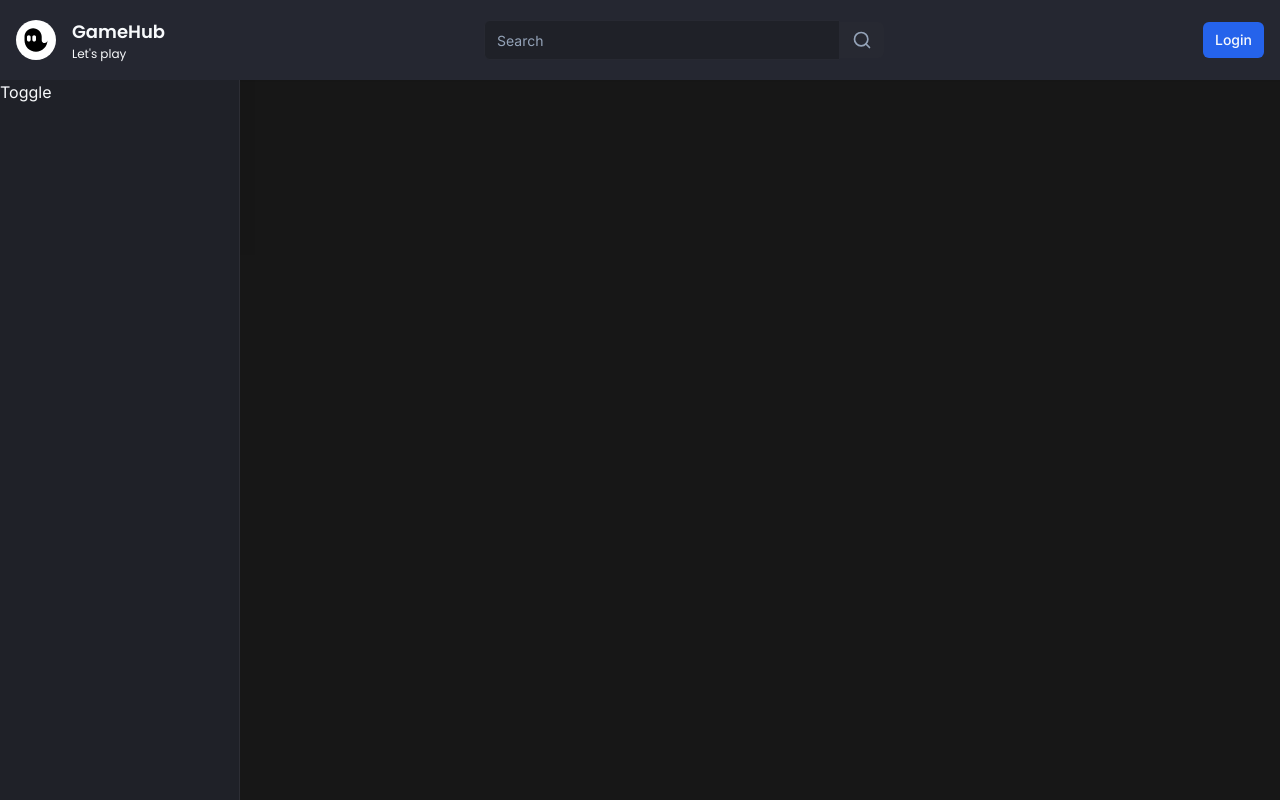
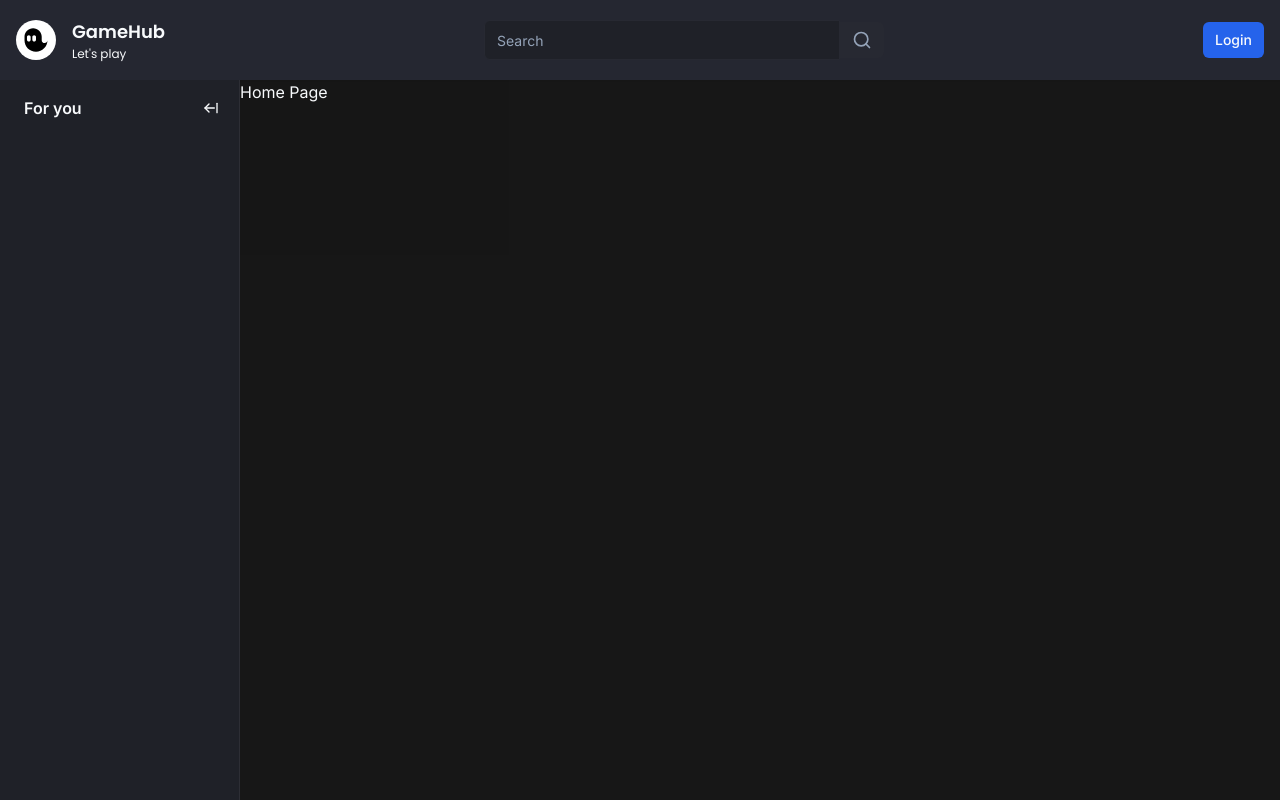
Before and after one commit to RoyDust/my-twitch, a Next.js app: page / in a window 1280 px wide. Built offline with nearby package versions, Linux system fonts and the light colour scheme; no server answers.

Commit message:
feat: 新增左侧面板缩放

```diff
--- /dev/null
+++ b/app/(browse)/(home)/_components/container.tsx
@@ -0,0 +1,31 @@
+"use client";
+
+import { cn } from "@/lib/utils";
+import { useSidebar } from "@/store/use-sidebar";
+import { useEffect } from "react";
+import { useMediaQuery } from "usehooks-ts";
+
+interface ContainerProps {
+  children: React.ReactNode;
+}
+
+export const Container = ({ children }: ContainerProps) => {
+  const matches = useMediaQuery("(max-width: 1024px)");
+  const { collapsed, onCollapsed, onExpand } = useSidebar((state) => state);
+
+  useEffect(() => {
+    if (matches) {
+      onCollapsed();
+    } else {
+      onExpand();
+    }
+  }, [matches, onCollapsed, onExpand]);
+
+  return (
+    <div
+      className={cn("flex-1", collapsed ? "ml-[70px]" : "ml-[70px] lg:ml-60")}
+    >
+      {children}
+    </div>
+  );
+};
--- a/app/(browse)/(home)/_components/sidebar/toggle.tsx
+++ b/app/(browse)/(home)/_components/sidebar/toggle.tsx
@@ -1,7 +1,42 @@
+"use client";
+import { Button } from "@/components/ui/button";
+import { useSidebar } from "@/store/use-sidebar";
+import { ArrowLeftFromLine, ArrowRightFromLine } from "lucide-react";
 import React, { memo } from "react";
+import { Hint } from "@/components/hint";
 
 const Toggle = () => {
-  return <div>Toggle</div>;
+  const { collapsed, onExpand, onCollapsed } = useSidebar((state) => state);
+
+  const label = collapsed ? "Expand" : "Collapse";
+
+  return (
+    <>
+      {collapsed && (
+        <div className=" mb-4 hidden w-full items-center justify-center pt-4 lg:flex">
+          <Hint label={label} side="right" asChild>
+            <Button onClick={onExpand} variant="ghost" className=" h-auto p-2">
+              <ArrowRightFromLine className=" h-4 w-4" />
+            </Button>
+          </Hint>
+        </div>
+      )}
+      {!collapsed && (
+        <div className=" mb-2 flex w-full items-center p-3 pl-6">
+          <p className=" font-semibold text-primary">For you</p>
+          <Hint label={label} side="right" asChild>
+            <Button
+              className=" ml-auto h-auto p-2"
+              variant="ghost"
+              onClick={onCollapsed}
+            >
+              <ArrowLeftFromLine className=" h-4 w-4" />
+            </Button>
+          </Hint>
+        </div>
+      )}
+    </>
+  );
 };
 
 export default Toggle;
--- a/app/(browse)/(home)/layout.tsx
+++ b/app/(browse)/(home)/layout.tsx
@@ -1,3 +1,4 @@
+import { Container } from "./_components/container";
 import Navbar from "./_components/navbar";
 import Sidebar from "./_components/sidebar";
 
@@ -7,7 +8,7 @@
       <Navbar />
       <div className=" flex h-full pt-20">
         <Sidebar />
-        {children}
+        <Container>{children}</Container>
       </div>
     </>
   );
--- /dev/null
+++ b/components/hint.tsx
@@ -0,0 +1,37 @@
+import {
+  Tooltip,
+  TooltipContent,
+  TooltipProvider,
+  TooltipTrigger,
+} from "./ui/tooltip";
+
+interface HintProps {
+  label: string;
+  children: React.ReactNode;
+  asChild?: boolean;
+  side?: "left" | "right" | "top" | "bottom";
+  align?: "start" | "end" | "center";
+}
+
+export const Hint = ({
+  label,
+  children,
+  asChild,
+  side = "right",
+  align = "start",
+}: HintProps) => {
+  return (
+    <TooltipProvider>
+      <Tooltip delayDuration={0}>
+        <TooltipTrigger asChild={asChild}>{children}</TooltipTrigger>
+        <TooltipContent
+          className=" bg-white text-black"
+          side={side}
+          align={align}
+        >
+          <p className=" font-semibold">{label}</p>
+        </TooltipContent>
+      </Tooltip>
+    </TooltipProvider>
+  );
+};
--- /dev/null
+++ b/components/ui/tooltip.tsx
@@ -0,0 +1,30 @@
+"use client"
+
+import * as React from "react"
+import * as TooltipPrimitive from "@radix-ui/react-tooltip"
+
+import { cn } from "@/lib/utils"
+
+const TooltipProvider = TooltipPrimitive.Provider
+
+const Tooltip = TooltipPrimitive.Root
+
+const TooltipTrigger = TooltipPrimitive.Trigger
+
+const TooltipContent = React.forwardRef<
+  React.ElementRef<typeof TooltipPrimitive.Content>,
+  React.ComponentPropsWithoutRef<typeof TooltipPrimitive.Content>
+>(({ className, sideOffset = 4, ...props }, ref) => (
+  <TooltipPrimitive.Content
+    ref={ref}
+    sideOffset={sideOffset}
+    className={cn(
+      "z-50 overflow-hidden rounded-md border bg-popover px-3 py-1.5 text-sm text-popover-foreground shadow-md animate-in fade-in-0 zoom-in-95 data-[state=closed]:animate-out data-[state=closed]:fade-out-0 data-[state=closed]:zoom-out-95 data-[side=bottom]:slide-in-from-top-2 data-[side=left]:slide-in-from-right-2 data-[side=right]:slide-in-from-left-2 data-[side=top]:slide-in-from-bottom-2",
+      className
+    )}
+    {...props}
+  />
+))
+TooltipContent.displayName = TooltipPrimitive.Content.displayName
+
+export { Tooltip, TooltipTrigger, TooltipContent, TooltipProvider }
--- a/package.json
+++ b/package.json
@@ -12,6 +12,7 @@
     "@clerk/nextjs": "^4.29.1",
     "@clerk/themes": "^1.7.9",
     "@radix-ui/react-slot": "^1.0.2",
+    "@radix-ui/react-tooltip": "^1.0.7",
     "class-variance-authority": "^0.7.0",
     "clsx": "^2.0.0",
     "lucide-react": "^0.299.0",
@@ -23,6 +24,7 @@
     "svix": "^1.15.0",
     "tailwind-merge": "^2.1.0",
     "tailwindcss-animate": "^1.0.7",
+    "usehooks-ts": "^2.9.4",
     "zustand": "^4.4.7"
   },
   "devDependencies": {
```
Also changed, not shown: 1 other file (tests, documents, lock files or other folders).
